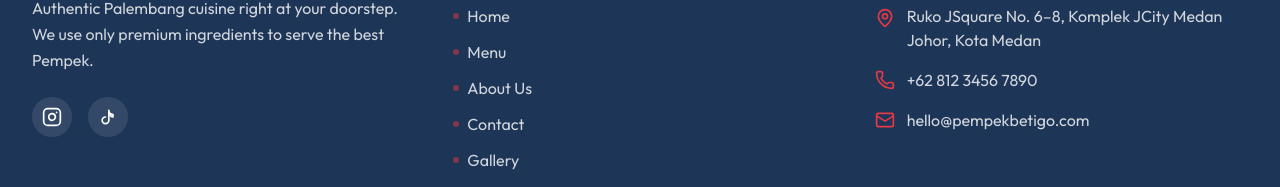
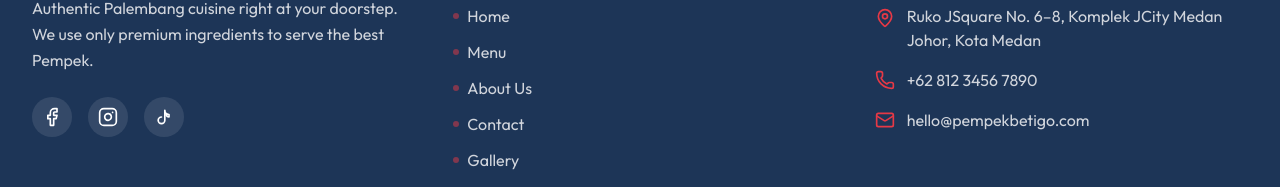
Before and after one commit to rabbit-hash/pempekbetigo, a Next.js app: page / in a window 1280 px wide. Shown: the part 2071-2258 px from the top of the page. Built offline with nearby package versions, Linux system fonts and the light colour scheme.

Commit message:
Add Facebook social media link

```diff
--- a/src/components/Footer.tsx
+++ b/src/components/Footer.tsx
@@ -17,6 +17,9 @@ export function Footer() {
               Authentic Palembang cuisine right at your doorstep. We use only premium ingredients to serve the best Pempek.
             </p>
             <div className="flex gap-4">
+              <a href="https://www.facebook.com/share/19bfc8iyiP/?mibextid=wwXIfr" target="_blank" rel="noopener noreferrer" className="w-10 h-10 rounded-full bg-white/10 flex items-center justify-center hover:bg-primary transition-colors">
+                <svg xmlns="http://www.w3.org/2000/svg" width="20" height="20" viewBox="0 0 24 24" fill="none" stroke="currentColor" strokeWidth="2" strokeLinecap="round" strokeLinejoin="round"><path d="M18 2h-3a5 5 0 0 0-5 5v3H7v4h3v8h4v-8h3l1-4h-4V7a1 1 0 0 1 1-1h3z"/></svg>
+              </a>
               <a href="https://www.instagram.com/pempekbetigo?stkn=MTFxOHQ0Y3hmYTR5dQ==" target="_blank" rel="noopener noreferrer" className="w-10 h-10 rounded-full bg-white/10 flex items-center justify-center hover:bg-primary transition-colors">
                 <svg xmlns="http://www.w3.org/2000/svg" width="20" height="20" viewBox="0 0 24 24" fill="none" stroke="currentColor" strokeWidth="2" strokeLinecap="round" strokeLinejoin="round"><rect width="20" height="20" x="2" y="2" rx="5" ry="5"/><path d="M16 11.37A4 4 0 1 1 12.63 8 4 4 0 0 1 16 11.37z"/><line x1="17.5" x2="17.51" y1="6.5" y2="6.5"/></svg>
               </a>
```
